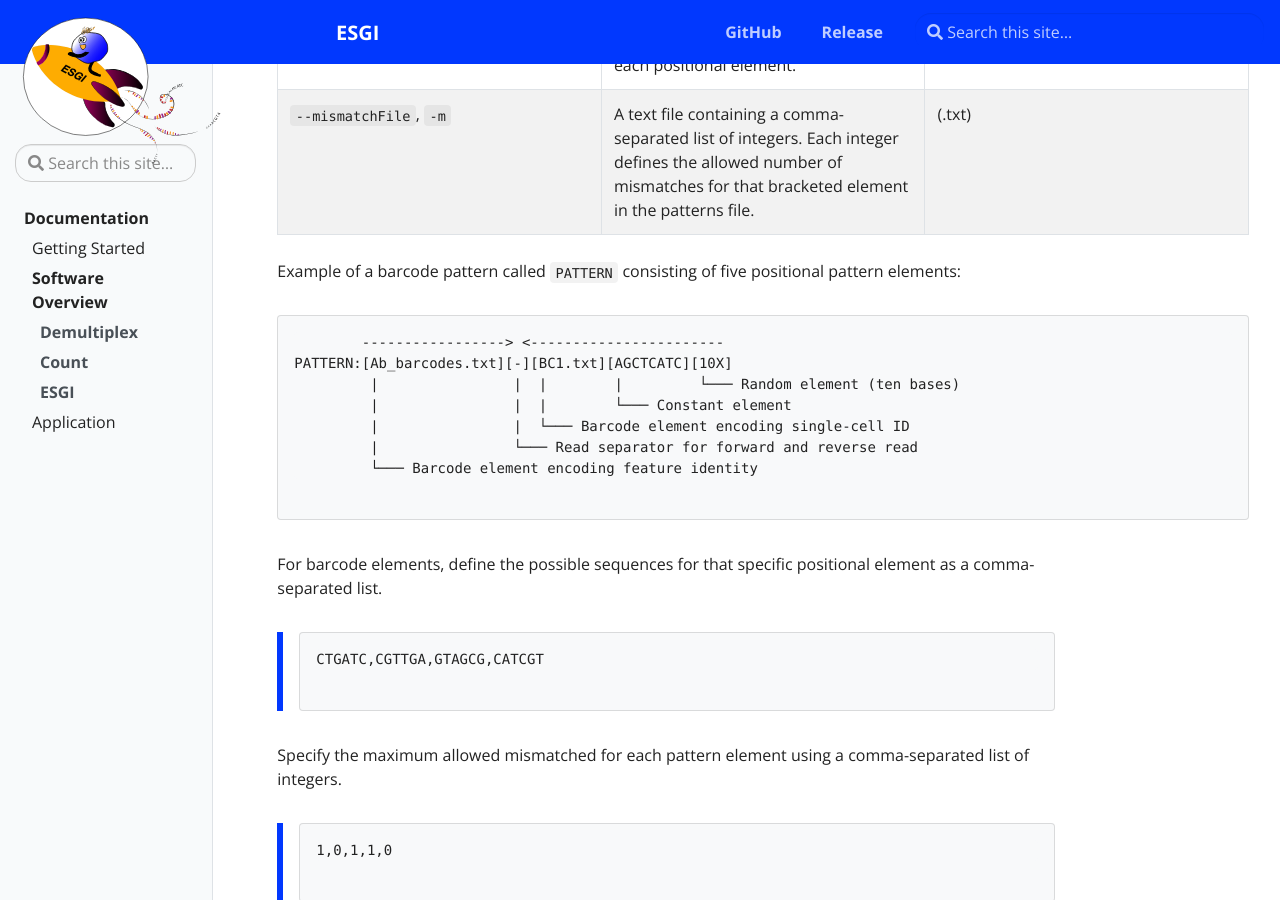
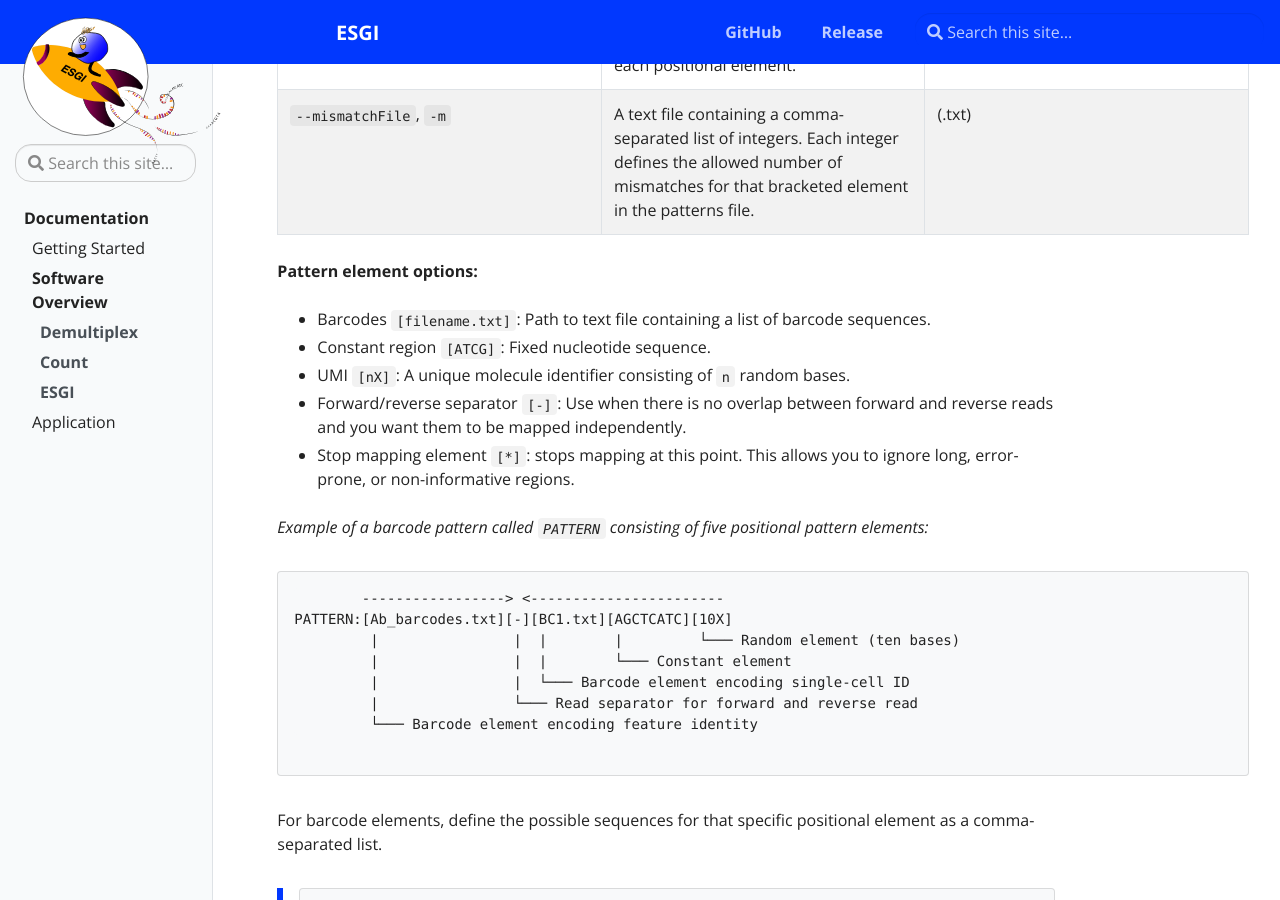
Before and after one commit to tstohn/ESGI.documentation, a Jekyll site: the page built from _docs/software-overview.md, in a window 1280 px wide and 900 px high, scrolled down 1238 px. Built offline with Jekyll 4.4.1, drawn with Linux system fonts in a browser that asks for light colours.

````diff
--- a/_docs/software-overview.md
+++ b/_docs/software-overview.md
@@ -27,7 +27,14 @@ To perform demultiplexing, input yout experimental FASTQ files and define barcod
 | `--BarcodePatternsFile`, `-p` | A text file defining barcode patterns. Format: patternname followed by bracketed `[A,B,C]` lists of barcodes for each positional element. | (.txt)
 |  `--mismatchFile`, `-m` |  A text file containing a comma-separated list of integers. Each integer defines the allowed number of mismatches for that bracketed element in the patterns file. | (.txt)
 
-Example of a barcode pattern called `PATTERN` consisting of five positional pattern elements:
+**Pattern element options:**
+* Barcodes `[filename.txt]`: Path to text file containing a list of barcode sequences.
+* Constant region `[ATCG]`: Fixed nucleotide sequence.
+* UMI `[nX]`: A unique molecule identifier consisting of `n` random bases.
+* Forward/reverse separator `[-]`: Use when there is no overlap between forward and reverse reads and you want them to be mapped independently.
+* Stop mapping element `[*]`: stops mapping at this point. This allows you to ignore long, error-prone, or non-informative regions.
+
+*Example of a barcode pattern called `PATTERN` consisting of five positional pattern elements:*
 
 ```
         -----------------> <-----------------------
````
